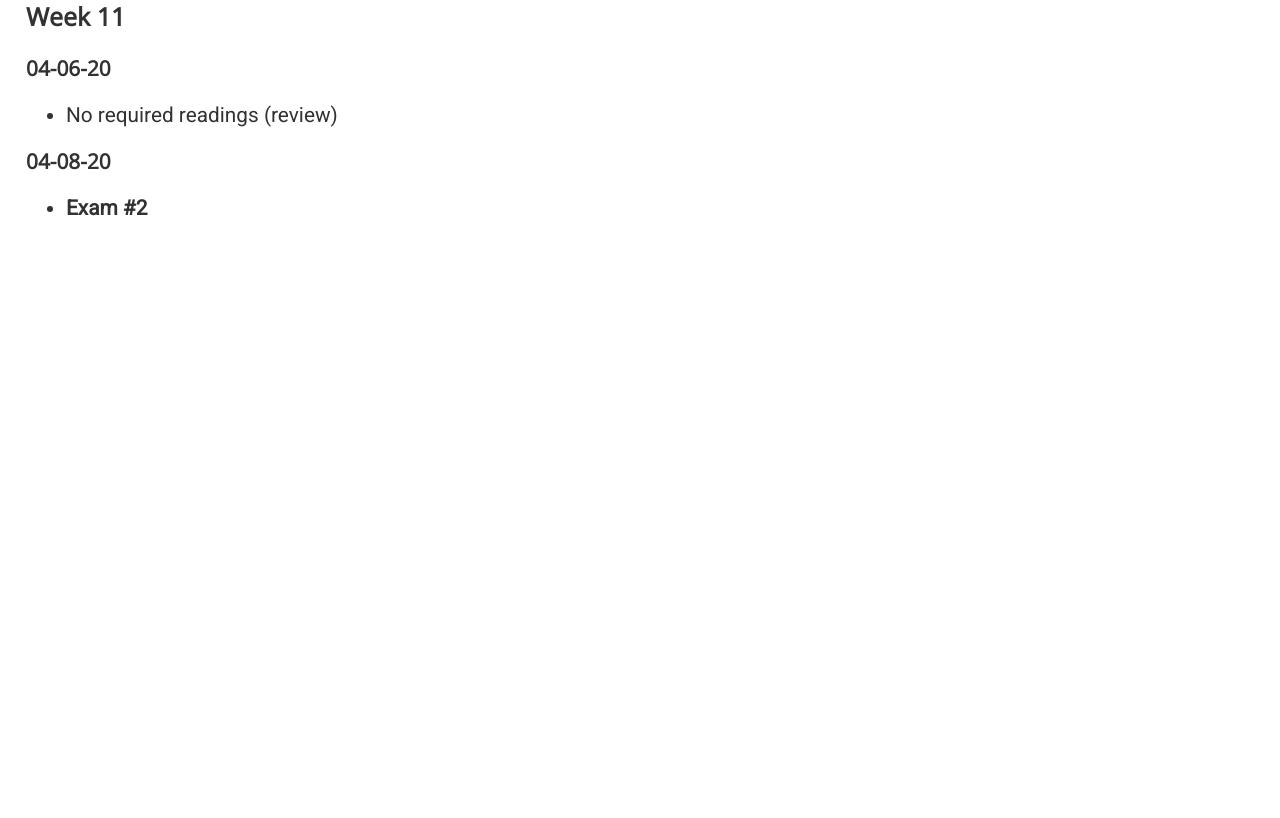
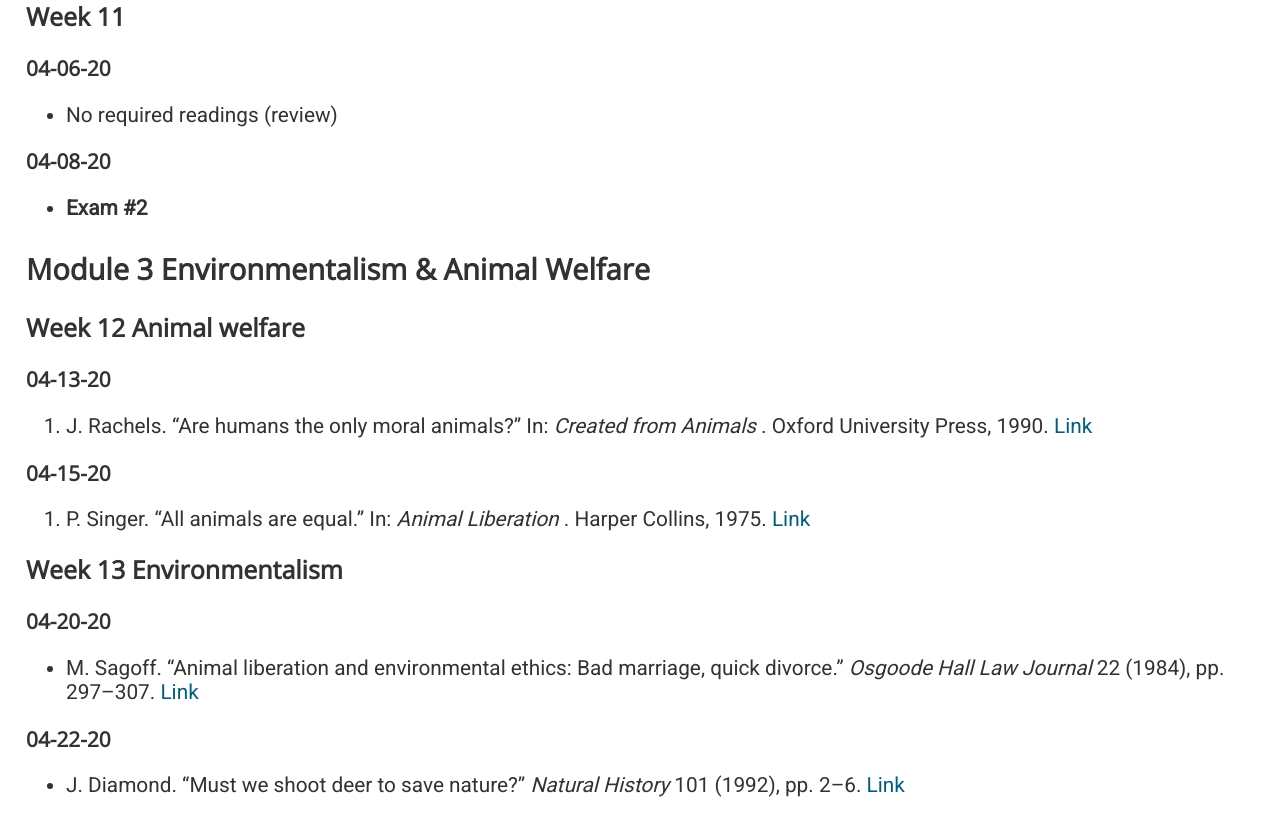
Before and after one commit to makp/website, a Flask app: page /schedule5 in a window 1280 px wide. Shown: the part 3082-3900 px from the top of the page. Before the commit the page ends 3298 px from the top, so only its background shows below. Run offline with Flask 2, Linux system fonts and the light colour scheme.

Commit message:
add link to readings w12-13

```diff
--- a/templates/includes/schedule_s20_phil255.html
+++ b/templates/includes/schedule_s20_phil255.html
@@ -645,4 +645,127 @@
    </b>
   </li>
  </ul>
+ <!--l. 176-->
+ <p class="noindent">
+ </p>
+ <h3 class="sectionHead">
+  <span class="titlemark">
+   Module 3
+  </span>
+  <a id="x1-36000Module 3">
+  </a>
+  Environmentalism &amp; Animal Welfare
+ </h3>
+ <!--l. 178-->
+ <p class="noindent">
+ </p>
+ <h4 class="subsectionHead" id="Week12">
+  <span class="titlemark">
+   Week 12
+  </span>
+  <a id="x1-37000Week 12">
+  </a>
+  Animal welfare
+ </h4>
+ <!--l. 179-->
+ <p class="noindent">
+ </p>
+ <h5 class="likesubsubsectionHead">
+  <a id="x1-38000Week 12">
+  </a>
+  04-13-20
+ </h5>
+ <!--l. 180-->
+ <p class="noindent">
+ </p>
+ <ol class="enumerate1">
+  <li class="enumerate" id="x1-38002x1">
+   J.  Rachels.  “Are  humans  the  only  moral  animals?”  In:
+   <em>
+    Created  from
+     Animals
+   </em>
+   . Oxford University Press, 1990.
+   <a href="https://tu-my.sharepoint.com/:b:/g/personal/mpedroso_towson_edu/Eay90qChWA5Kh4fN8BLjQtwBc5SvXLq1G0267RfASL5RgQ?e=ppp7m8">
+    Link
+   </a>
+  </li>
+ </ol>
+ <!--l. 184-->
+ <p class="noindent">
+ </p>
+ <h5 class="likesubsubsectionHead">
+  <a id="x1-39000Week 12">
+  </a>
+  04-15-20
+ </h5>
+ <!--l. 185-->
+ <p class="noindent">
+ </p>
+ <ol class="enumerate1">
+  <li class="enumerate" id="x1-39002x1">
+   P. Singer. “All animals are equal.” In:
+   <em>
+    Animal Liberation
+   </em>
+   . Harper Collins,
+     1975.
+   <a href="https://tu-my.sharepoint.com/:b:/g/personal/mpedroso_towson_edu/ETWy1IT4mxFDtw97xupVsBABMEUOfnnud6MfQF1CUdB0nA?e=dAoa22">
+    Link
+   </a>
+  </li>
+ </ol>
+ <!--l. 189-->
+ <p class="noindent">
+ </p>
+ <h4 class="subsectionHead" id="Week13">
+  <span class="titlemark">
+   Week 13
+  </span>
+  <a id="x1-40000Week 13">
+  </a>
+  Environmentalism
+ </h4>
+ <!--l. 191-->
+ <p class="noindent">
+ </p>
+ <h5 class="likesubsubsectionHead">
+  <a id="x1-41000Week 13">
+  </a>
+  04-20-20
+ </h5>
+ <ul class="itemize1">
+  <li class="itemize">
+   M. Sagoff. “Animal liberation and environmental ethics: Bad marriage,
+     quick divorce.”
+   <em>
+    Osgoode Hall Law Journal
+   </em>
+   22 (1984), pp. 297–307.
+   <a href="https://tu-my.sharepoint.com/:b:/g/personal/mpedroso_towson_edu/EeDeAkmPQABLv70kHVMeK7UBxFvbfzPNPCrkSRW7dnL5AA?e=ScY9Jp">
+    Link
+   </a>
+  </li>
+ </ul>
+ <!--l. 196-->
+ <p class="noindent">
+ </p>
+ <h5 class="likesubsubsectionHead">
+  <a id="x1-42000Week 13">
+  </a>
+  04-22-20
+ </h5>
+ <ul class="itemize1">
+  <li class="itemize">
+   J. Diamond. “Must we shoot deer to save nature?”
+   <em>
+    Natural History
+   </em>
+   101
+     (1992), pp. 2–6.
+   <a href="https://tu-my.sharepoint.com/:b:/g/personal/mpedroso_towson_edu/ETlnjkyOdbpLlrzoSoQ6jAgB2ytOvSTimS06wuyRZJ-d7g?e=K1K0vQ">
+    Link
+   </a>
+  </li>
+ </ul>
 </div>
```
Also changed, not shown: latex/schedules/schedule_s20_phil255/schedule_s20_phil255.html (+54 -0 lines), 1 other file.
